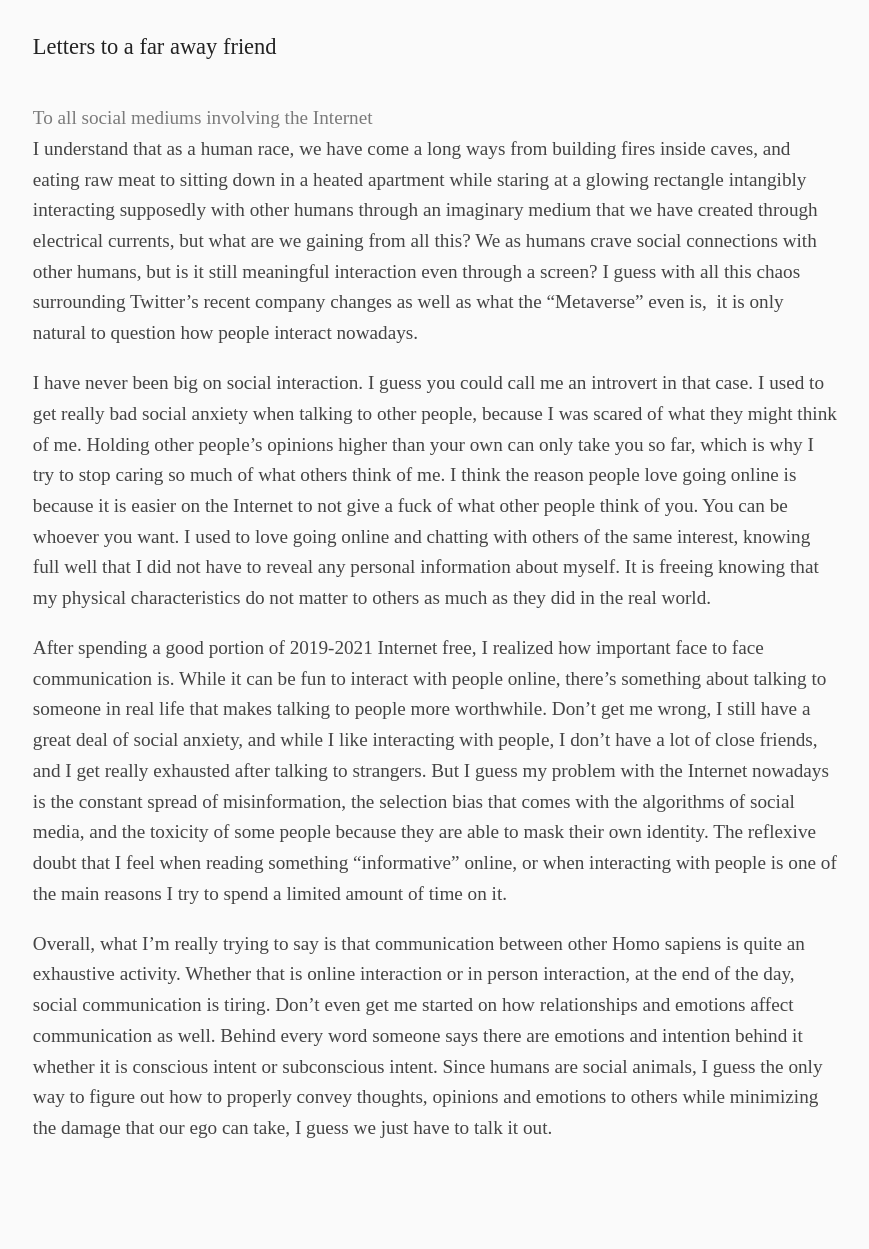
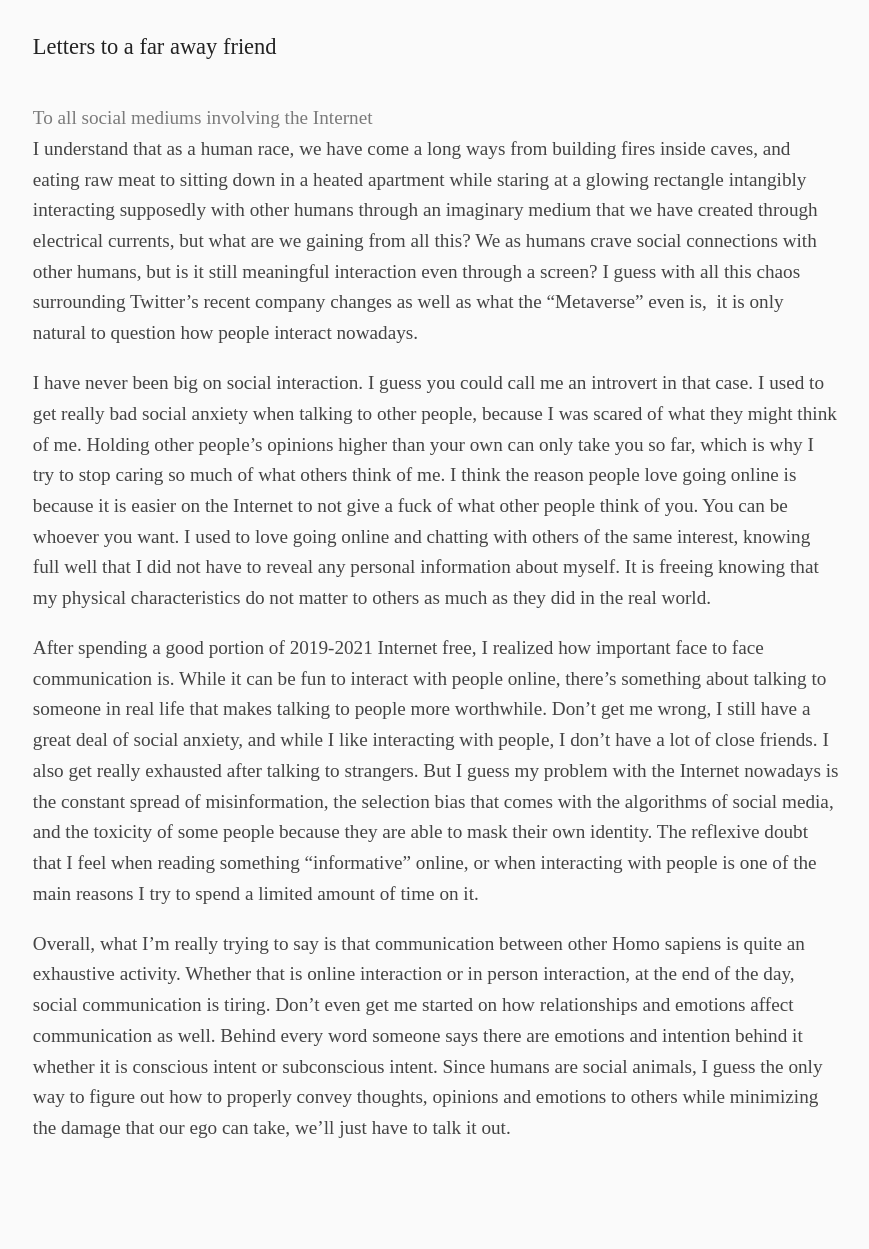
Before and after one commit to exkcd/blag, a Jekyll site: the page built from _posts/2022-12-04-the-social-dilemma.md, in a window 1280 px wide. Shown: the whole page, without its empty margins (204-1073 px from the left). Built offline with Jekyll 4.4.1, drawn with Linux system fonts in a browser that asks for light colours.

Commit message:
Fixed some grammar and phrasing issues.

```diff
--- a/_posts/2022-12-04-the-social-dilemma.md
+++ b/_posts/2022-12-04-the-social-dilemma.md
@@ -7,6 +7,6 @@ I understand that as a human race, we have come a long ways from building fires
 
 I have never been big on social interaction. I guess you could call me an introvert in that case. I used to get really bad social anxiety when talking to other people, because I was scared of what they might think of me. Holding other people's opinions higher than your own can only take you so far, which is why I try to stop caring so much of what others think of me. I think the reason people love going online is because it is easier on the Internet to not give a fuck of what other people think of you. You can be whoever you want. I used to love going online and chatting with others of the same interest, knowing full well that I did not have to reveal any personal information about myself. It is freeing knowing that my physical characteristics do not matter to others as much as they did in the real world.
 
-After spending a good portion of 2019-2021 Internet free, I realized how important face to face communication is. While it can be fun to interact with people online, there's something about talking to someone in real life that makes talking to people more worthwhile. Don't get me wrong, I still have a great deal of social anxiety, and while I like interacting with people, I don't have a lot of close friends, and I get really exhausted after talking to strangers. But I guess my problem with the Internet nowadays is the constant spread of misinformation, the selection bias that comes with the algorithms of social media, and the toxicity of some people because they are able to mask their own identity. The reflexive doubt that I feel when reading something "informative" online, or when interacting with people is one of the main reasons I try to spend a limited amount of time on it.
+After spending a good portion of 2019-2021 Internet free, I realized how important face to face communication is. While it can be fun to interact with people online, there's something about talking to someone in real life that makes talking to people more worthwhile. Don't get me wrong, I still have a great deal of social anxiety, and while I like interacting with people, I don't have a lot of close friends. I also get really exhausted after talking to strangers. But I guess my problem with the Internet nowadays is the constant spread of misinformation, the selection bias that comes with the algorithms of social media, and the toxicity of some people because they are able to mask their own identity. The reflexive doubt that I feel when reading something "informative" online, or when interacting with people is one of the main reasons I try to spend a limited amount of time on it.
 
-Overall, what I'm really trying to say is that communication between other Homo sapiens is quite an exhaustive activity. Whether that is online interaction or in person interaction, at the end of the day, social communication is tiring. Don't even get me started on how relationships and emotions affect communication as well. Behind every word someone says there are emotions and intention behind it whether it is conscious intent or subconscious intent. Since humans are social animals, I guess the only way to figure out how to properly convey thoughts, opinions and emotions to others while minimizing the damage that our ego can take, I guess we just have to talk it out.
+Overall, what I'm really trying to say is that communication between other Homo sapiens is quite an exhaustive activity. Whether that is online interaction or in person interaction, at the end of the day, social communication is tiring. Don't even get me started on how relationships and emotions affect communication as well. Behind every word someone says there are emotions and intention behind it whether it is conscious intent or subconscious intent. Since humans are social animals, I guess the only way to figure out how to properly convey thoughts, opinions and emotions to others while minimizing the damage that our ego can take, we'll just have to talk it out.
```
